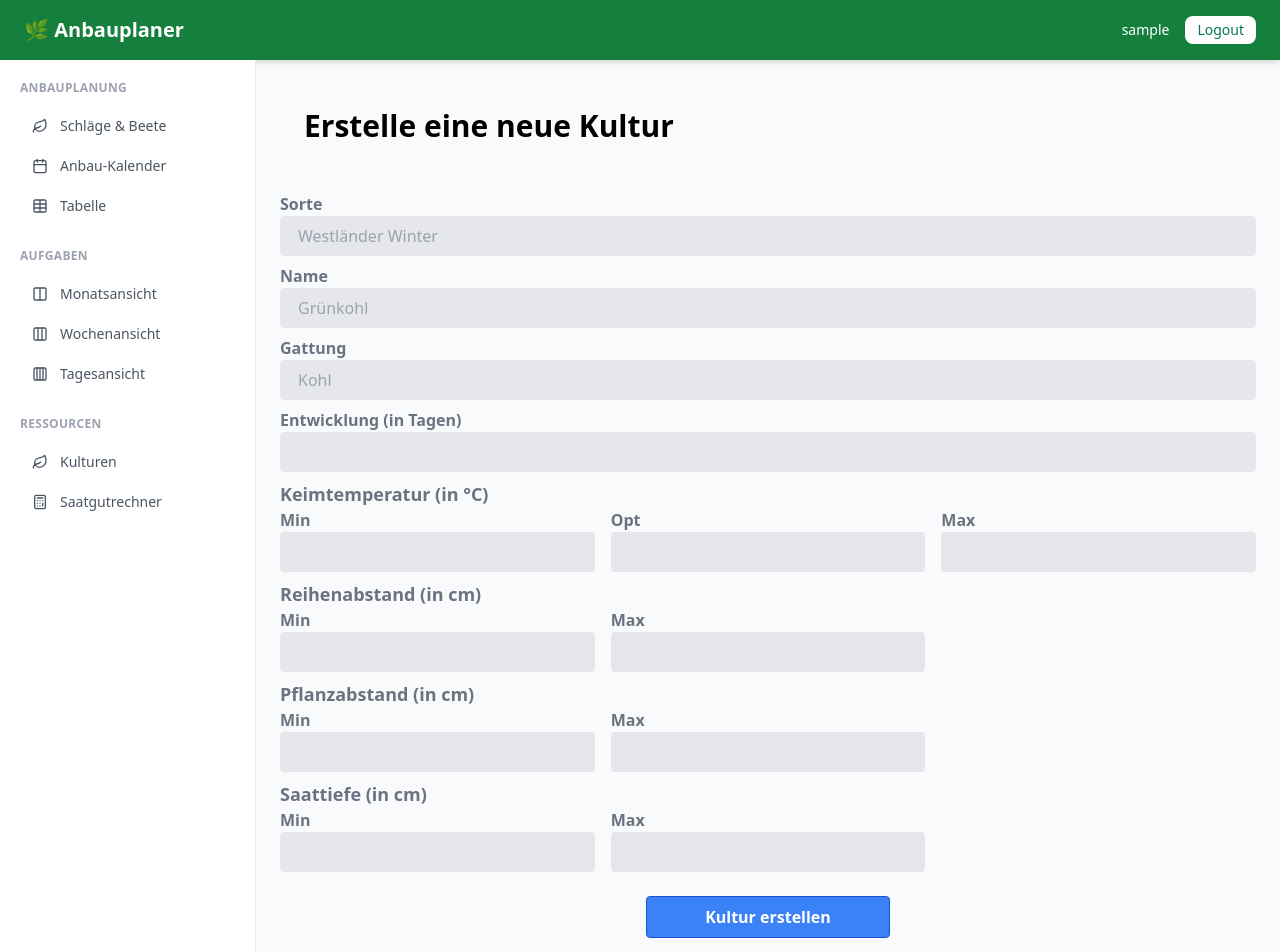
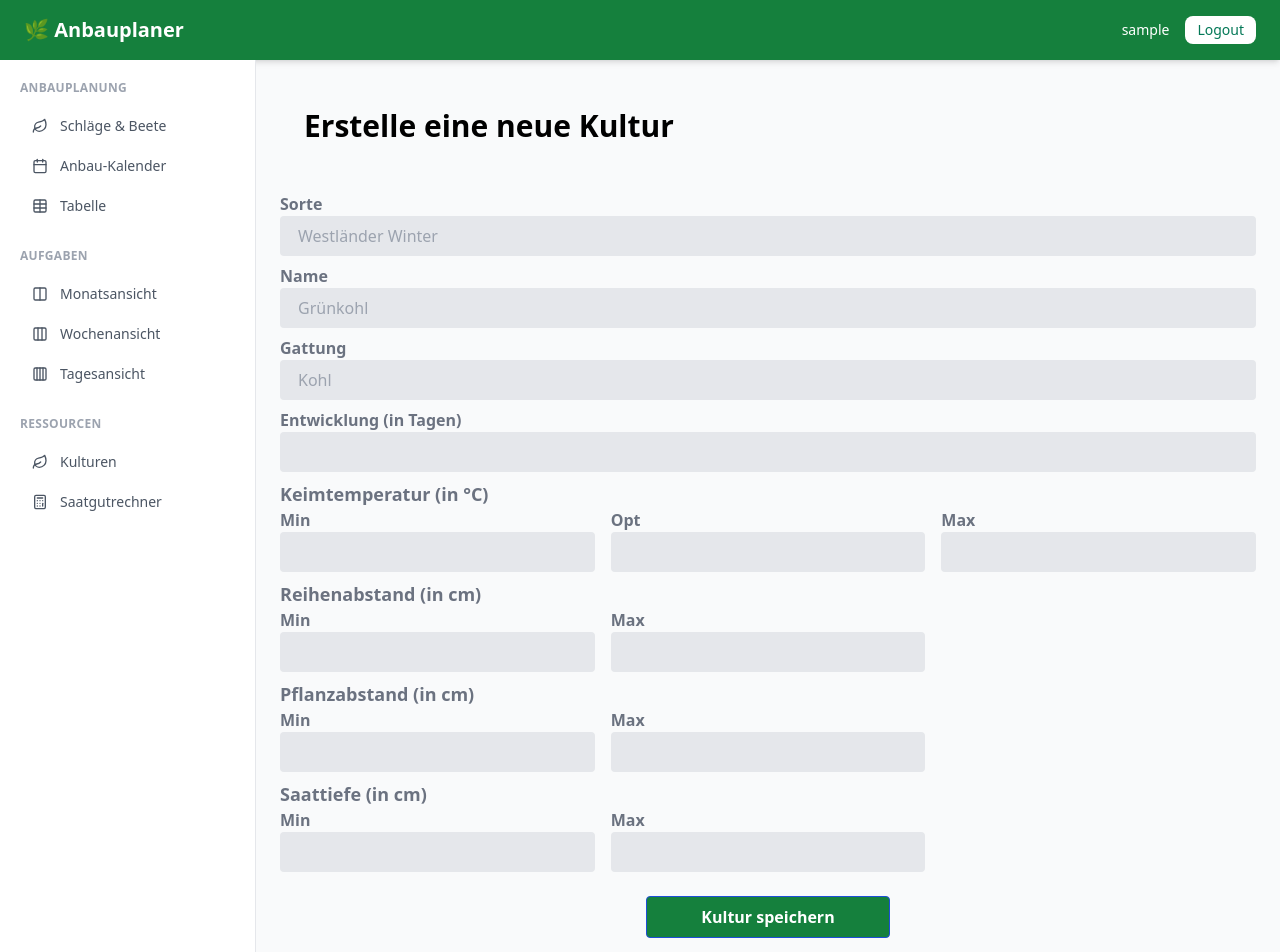
Before and after one commit to Jo-bot86/turbo-grow, a React (Vite) app: page /dashboard/kulturen/create in a window 1280 px wide. Shown: the top 952 px of the page. Built offline with nearby package versions, Linux system fonts and the light colour scheme; no server answers; sample sign-in values are in the browser's storage.

Commit message:
create edit functionaltiy

```diff
--- a/src/components/pages/plant/PlantCreate.tsx
+++ b/src/components/pages/plant/PlantCreate.tsx
@@ -28,6 +28,7 @@ export default function PlantCreate() {
           max: undefined,
         },
       }}
+      editMode={false}
     />
   );
 }
--- a/src/components/pages/plant/PlantDetail.tsx
+++ b/src/components/pages/plant/PlantDetail.tsx
@@ -12,8 +12,10 @@ export default function PlantDetail() {
   if (error) return <p className='text-red-600'>{error}</p>;
   if (!plant) return <p>Keine Pflanze gefunden</p>;
 
+  const duration = formatDuration(plant.developmentDuration, true);
+
   const handleEdit = () => {
-    navigate(`/dashboard/kulturen/${id}/edit`);
+    navigate(`/dashboard/kulturen/edit/${id}`);
   };
 
   const handleDelete = async () => {
@@ -63,9 +65,7 @@ export default function PlantDetail() {
             <h3 className='text-sm font-semibold text-gray-500 uppercase mb-1'>
               Entwicklung
             </h3>
-            <p className='text-gray-800'>
-              {formatDuration(plant.developmentDuration)}
-            </p>
+            <p className='text-gray-800'>{duration || '-'}</p>
           </div>
 
           <div>
@@ -86,11 +86,13 @@ export default function PlantDetail() {
               Abstand
             </h3>
             <p className='text-gray-800'>
-              Zwischen Pflanzen: Min: {plant.spacing.plantSpacing?.min} cm, Max:{' '}
-              {plant.spacing.plantSpacing?.max} cm
+              Zwischen Pflanzen: Min:{' '}
+              {`${plant.spacing.plantSpacing?.min}`.replace('.', ',')} cm, Max:{' '}
+              {`${plant.spacing.plantSpacing?.max}`.replace('.', ',')} cm
               <br />
-              Zwischen Reihen: Min: {plant.spacing.rowSpacing?.min} cm, Max:{' '}
-              {plant.spacing.rowSpacing?.max} cm
+              Zwischen Reihen: Min:{' '}
+              {`${plant.spacing.rowSpacing?.min}`.replace('.', ',')} cm, Max:{' '}
+              {`${plant.spacing.rowSpacing?.max}`.replace('.', ',')} cm
             </p>
           </div>
 
@@ -99,8 +101,8 @@ export default function PlantDetail() {
               Saattiefe
             </h3>
             <p className='text-gray-800'>
-              Min: {plant.seedingDepth?.min} cm, Max: {plant.seedingDepth?.max}{' '}
-              cm
+              Min: {`${plant.seedingDepth?.min}`.replace('.', ',')} cm, Max:{' '}
+              {`${plant.seedingDepth?.max}`.replace('.', ',')} cm
             </p>
           </div>
 
--- a/src/components/pages/plant/PlantEdit.tsx
+++ b/src/components/pages/plant/PlantEdit.tsx
@@ -1,3 +1,46 @@
+import { useParams } from 'react-router';
+import PlantForm from './PlantForm';
+import { usePlant } from '../../hooks/usePlant';
+import LoadingSpinner from '../../util/LoadingSpinner';
+import { formatDuration } from '../../util/fromatter/formatDuration';
+
 export default function PlantEdit() {
-  return <div>PlantEdit</div>;
+  const { id } = useParams<{ id: string }>();
+
+  const { plant } = usePlant(id ?? '');
+
+  if (!plant) {
+    return <LoadingSpinner />;
+  }
+
+  return (
+    <PlantForm
+      plantDTO={{
+        variety: plant.variety,
+        name: plant.name,
+        genus: plant.genus,
+        developmentDuration: formatDuration(plant.developmentDuration, false),
+        germinationTemperature: {
+          opt: plant.germinationTemperature?.opt,
+          min: plant.germinationTemperature?.min,
+          max: plant.germinationTemperature?.max,
+        },
+        spacing: {
+          rowSpacing: {
+            min: plant.spacing.rowSpacing?.min,
+            max: plant.spacing.rowSpacing?.max,
+          },
+          plantSpacing: {
+            min: plant.spacing.plantSpacing?.min,
+            max: plant.spacing.plantSpacing?.max,
+          },
+        },
+        seedingDepth: {
+          min: plant.seedingDepth?.min,
+          max: plant.seedingDepth?.max,
+        },
+      }}
+      editMode={true}
+    />
+  );
 }
--- a/src/components/pages/plant/PlantForm.tsx
+++ b/src/components/pages/plant/PlantForm.tsx
@@ -1,24 +1,27 @@
-import { useCallback, useEffect, useState, type ChangeEvent } from 'react';
+import { useEffect, useState } from 'react';
 import type { CreatePlantDTO } from '../../../api/types/plant/plantType';
 import NumberInput from '../../util/inputs/NumberInput';
 import { usePlants } from '../../hooks/usePlants';
 import { parseDuration } from '../../util/fromatter/formatDuration';
-import { useNavigate } from 'react-router';
+import { useNavigate, useParams } from 'react-router';
 
 interface PlantFormProps {
   plantDTO: CreatePlantDTO;
+  editMode: boolean;
 }
 
 export default function PlantForm(props: PlantFormProps) {
-  const { plantDTO } = props;
+  const { plantDTO, editMode } = props;
   const { germinationTemperature, spacing, seedingDepth } = plantDTO;
   const { rowSpacing, plantSpacing } = spacing;
 
-  const { addPlant } = usePlants();
+  const { addPlant, editPlant } = usePlants();
 
   const [variety, setVariety] = useState(plantDTO.variety);
   const [name, setName] = useState(plantDTO.name);
   const [genus, setGenus] = useState(plantDTO.genus);
+
+  const { id } = useParams<{ id: string }>();
 
   const [developmentDuration, setDevelopmentDuration] = useState(
     String(plantDTO.developmentDuration ?? '')
@@ -315,6 +318,7 @@ export default function PlantForm(props: PlantFormProps) {
     ) {
       return;
     } else {
+      if (!editMode) {
          addPlant({
           variety: variety,
           name: name,
@@ -341,7 +345,35 @@ export default function PlantForm(props: PlantFormProps) {
           },
           events: [],
         });
-      navigate(`/dashboard/kulturen`);
+      } else {
+        editPlant(id ?? '', {
+          variety: variety,
+          name: name,
+          genus: genus,
+          developmentDuration: parseDuration(developmentDuration),
+          germinationTemperature: {
+            opt: Number(optGerminationTemperature.replace(',', '.')),
+            min: Number(minGerminationTemperature.replace(',', '.')),
+            max: Number(maxGerminationTemperature.replace(',', '.')),
+          },
+          spacing: {
+            rowSpacing: {
+              min: Number(minRowSpacing.replace(',', '.')),
+              max: Number(maxRowSpacing.replace(',', '.')),
+            },
+            plantSpacing: {
+              min: Number(minPlantSpacing.replace(',', '.')),
+              max: Number(maxPlantSpacing.replace(',', '.')),
+            },
+          },
+          seedingDepth: {
+            min: Number(minSeedingDepth.replace(',', '.')),
+            max: Number(maxSeedingDepth.replace(',', '.')),
+          },
+          events: [],
+        });
+      }
+      navigate(`/dashboard/kulturen/${id}`);
     }
   };
 
@@ -521,10 +553,10 @@ export default function PlantForm(props: PlantFormProps) {
       </div>
       <div className='flex justify-center'>
         <button
-          className='bg-blue-500 hover:bg-blue-700 text-white w-full sm:w-1/2 md:w-1/3 xl:w-1/4 font-bold py-2 px-4 border border-blue-700 rounded'
+          className='bg-green-700 hover:bg-green-500 text-white w-full sm:w-1/2 md:w-1/3 xl:w-1/4 font-bold py-2 px-4 border border-blue-700 rounded'
           onClick={(e) => handlePlantCreate(e)}
         >
-          Kultur erstellen
+          Kultur speichern
         </button>
       </div>
     </form>
```
Lines whose indentation alone changed are shown as unchanged.
